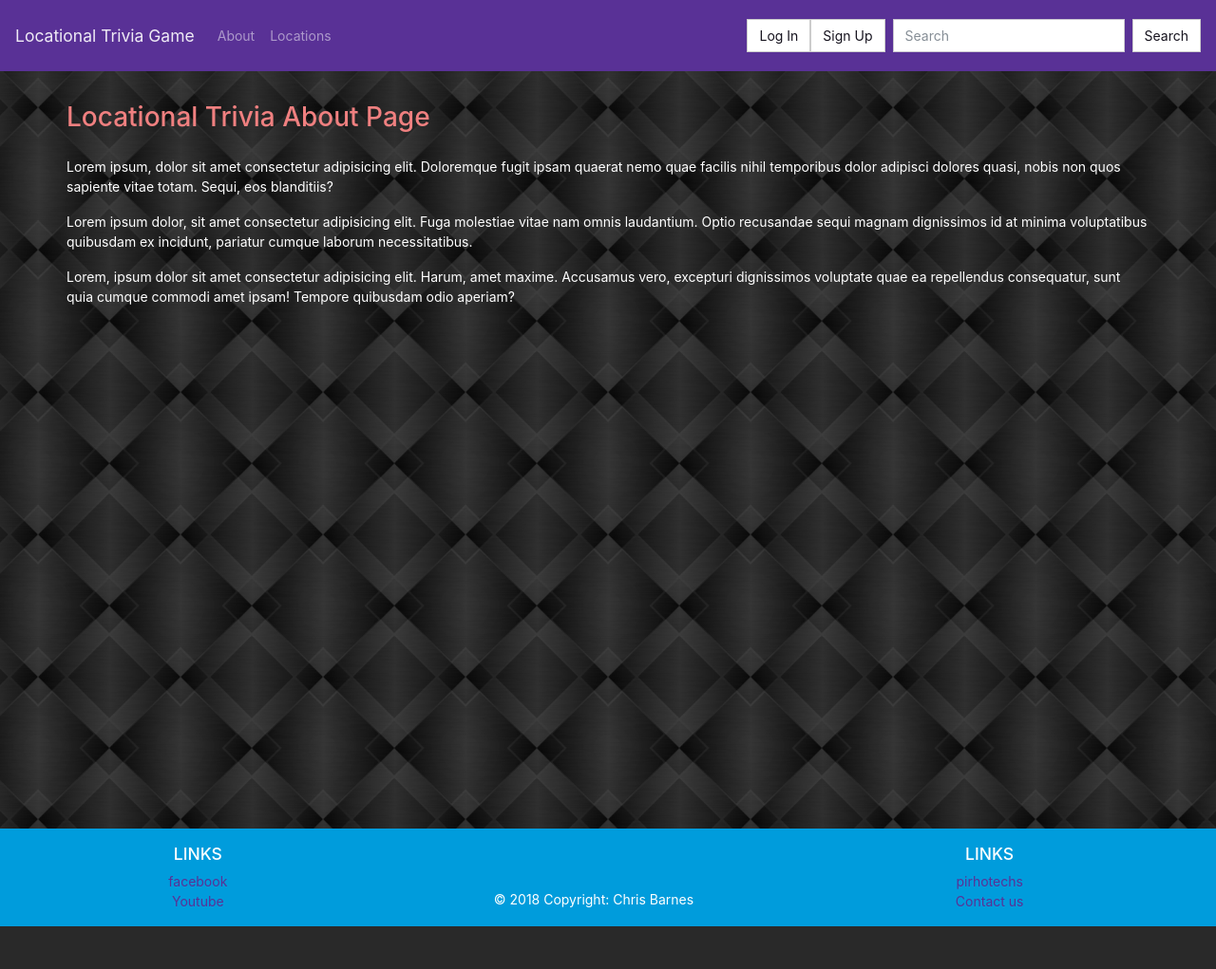
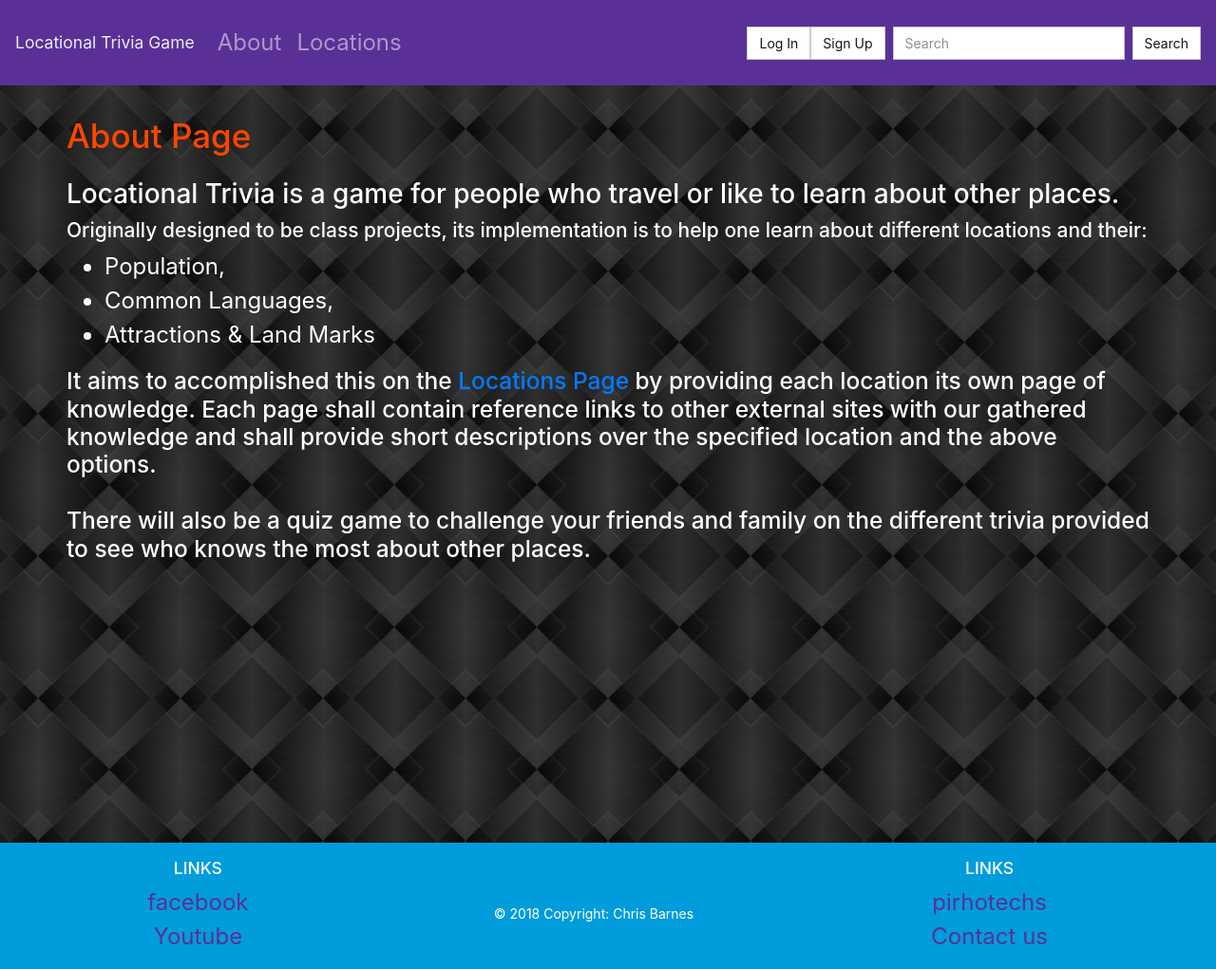
Before and after one commit to ChrisBarnes2000-MS-DU/BEW1.2-Contractor, a Django app: page /about/ in a window 1280 px wide. Shown: the whole page at 95% size. Before the commit the page ends 976 px from the top, so only its background shows below. Run offline with Django 3.2, Linux system fonts and the light colour scheme; some libraries are stand-ins or nearby versions.

Commit message:
adjust styling and about page info

```diff
--- a/locations/templates/create.html
+++ b/locations/templates/create.html
@@ -1,7 +1,7 @@
 {% extends "base.html" %}
 
 {% block content %}
-    <h2>New Page</h2>
+    <h1>New Page</h1>
     <form method="POST">
         {% csrf_token %}
         {{ form.as_p }}
--- a/locations/templates/list.html
+++ b/locations/templates/list.html
@@ -1,7 +1,7 @@
 {% extends "base.html" %}
 
 {% block content %}
-  <h3>Locations {% if pages %}<small class="text-muted">({{ pages|length }} Page{{ pages|length|pluralize:"s" }})</small>{% endif %}</h3>
+  <h1>Locations {% if pages %}<small class="text-muted">({{ pages|length }} Page{{ pages|length|pluralize:"s" }})</small>{% endif %}</h1>
   <hr>
   {% if pages %}
     <div class="card-columns">
--- a/locations/templates/page.html
+++ b/locations/templates/page.html
@@ -4,10 +4,10 @@
   <div class="row">
     <div class="col m-4">
         <div class="row">
-            <h3>
+            <h1>
                 {{ page.title }}
-                <small class="text-muted">Last updated {{ page.modified|date:"SHORT_DATETIME_FORMAT" }} by <b>{{ page.author.username }}</b></small>
-            </h3>
+                <small class="text-muted">Last updated by <b>{{ page.author.username }}</b> on {{ page.modified|date:"SHORT_DATETIME_FORMAT" }} </small>
+            </h1>
             {% if user.is_authenticated %}
                 <a href="{% url 'edit-page' slug=page.slug %}"><i class="fas fa-edit"></i></a>
             {% endif %}
--- a/static/style.css
+++ b/static/style.css
@@ -6,12 +6,21 @@ h1 {
     color: orangered;
 }
 
-h2, h3{
-    color: lightcoral;
+h2, h3, h4, p {
+    color: white;
 }
 
-p {
-    color: white;
+ul {
+    color:  white;
+    font-size: x-large;
+}
+
+h3 a, h3 a:hover, h3 a:visited {
+    color: #007bff
+}
+
+.card a, .card a:hover, .card a:visited {
+    color: #007bff
 }
 
 label {
@@ -19,9 +28,9 @@ label {
 }
 
 .fa-edit {
-    margin-top: 0.5em;
-    margin-left: 2em;
-    font-size: large;
+    margin-top: 0.2em;
+    margin-left: 0.3em;
+    font-size: xx-large;
     color: red;
 }
 
--- a/templates/about.html
+++ b/templates/about.html
@@ -3,18 +3,23 @@
 
 {% block content %}
 <div class="row mt-3">
-    <h2>Locational Trivia About Page</h2>
+    <h1>About Page</h1>
 </div>
 <div class="row mt-3">
-    <p>Lorem ipsum, dolor sit amet consectetur adipisicing elit. Doloremque fugit ipsam quaerat nemo quae facilis
-        nihil temporibus dolor adipisci dolores quasi, nobis non quos sapiente vitae totam. Sequi, eos blanditiis?</p>
+    <h2>Locational Trivia is a game for people who travel or like to learn about other places.</h2>
 
-    <p>Lorem ipsum dolor, sit amet consectetur adipisicing elit. Fuga molestiae vitae nam omnis laudantium. Optio
-        recusandae sequi magnam dignissimos id at minima voluptatibus quibusdam ex incidunt, pariatur cumque laborum
-        necessitatibus.</p>
+    <h4 style="width: 100%;">Originally designed to be class projects, its implementation is to help one learn about different locations and their: </h4>
 
-    <p>Lorem, ipsum dolor sit amet consectetur adipisicing elit. Harum, amet maxime. Accusamus vero, excepturi
-        dignissimos voluptate quae ea repellendus consequatur, sunt quia cumque commodi amet ipsam! Tempore
-        quibusdam odio aperiam?</p>
+    <ul>
+        <li>Population,</li>
+        <li>Common Languages,</li>
+        <li>Attractions & Land Marks</li>
+    </ul>
+
+    <h3>It aims to accomplished this on the <a href="{% url 'list-page' %}">Locations Page</a> by providing each location its own page of knowledge. Each page shall contain reference links to other external sites with our gathered knowledge and shall provide short descriptions over the specified location and the above options.
+    <br>
+    <br>
+    There will also be a quiz game to challenge your friends and family on the different trivia provided to see who knows the most about other places.</h3>
+
 </div>
 {% endblock %}
--- a/templates/registration/login.html
+++ b/templates/registration/login.html
@@ -1,7 +1,7 @@
 {% extends "base.html" %}
 
 {% block content %}
-    <h3>Log In <small class="text-muted">to create your own wiki pages!</small></h3>
+    <h1>Log In</h1>
     <hr>
     <div class="row">
         <div class="col">
--- a/templates/registration/signup.html
+++ b/templates/registration/signup.html
@@ -1,7 +1,7 @@
 {% extends 'base.html' %}
 
 {% block content %}
-  <h3>Sign Up <small class="text-muted">to create your own wiki pages!</small></h3>
+  <h1>Sign Up <small class="text-muted">to create your own wiki pages!</small></h1>
   <hr>
       <div class="row">
         <div class="col">
```
Also changed, not shown: templates/index.html (+7 -1 lines), db.sqlite3.
